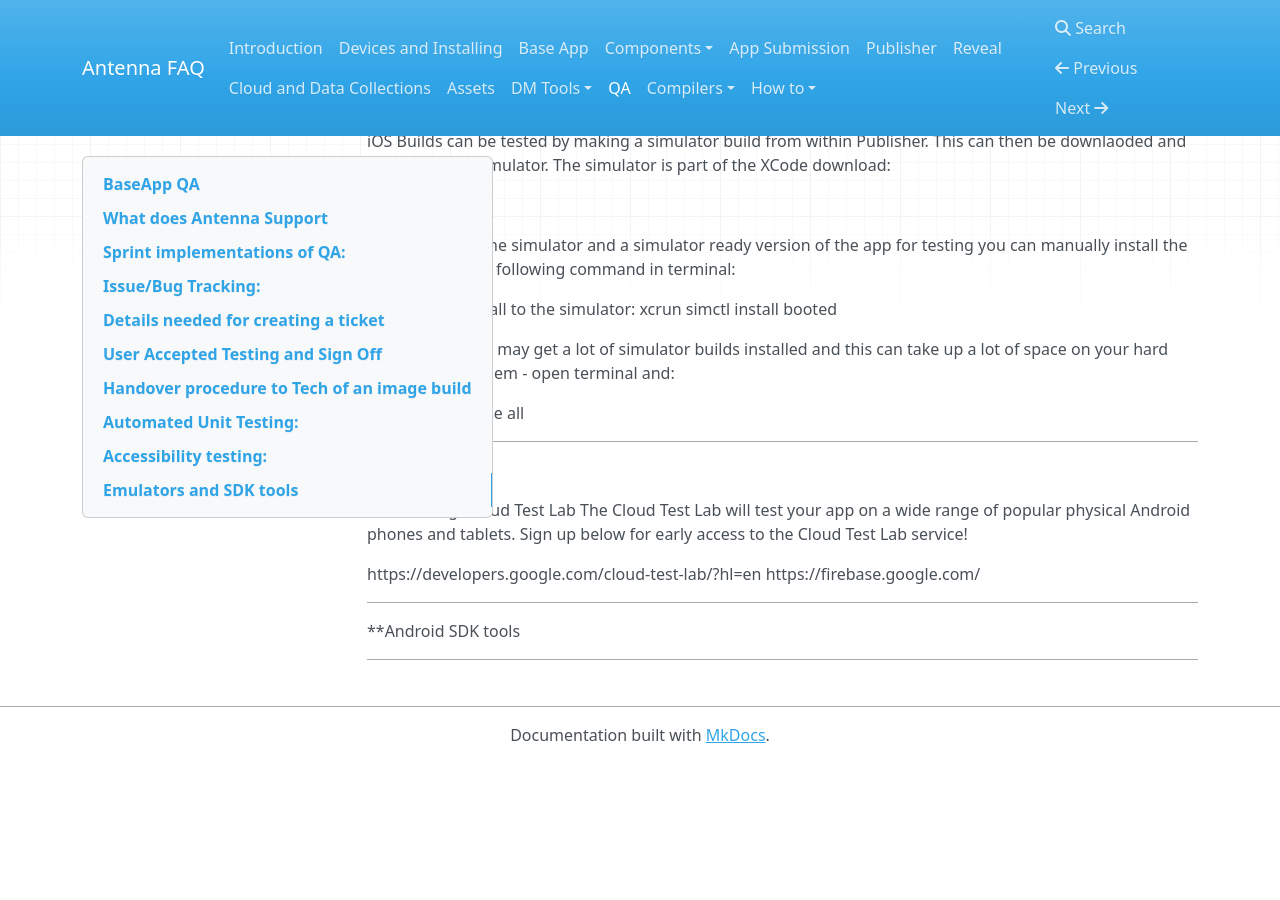
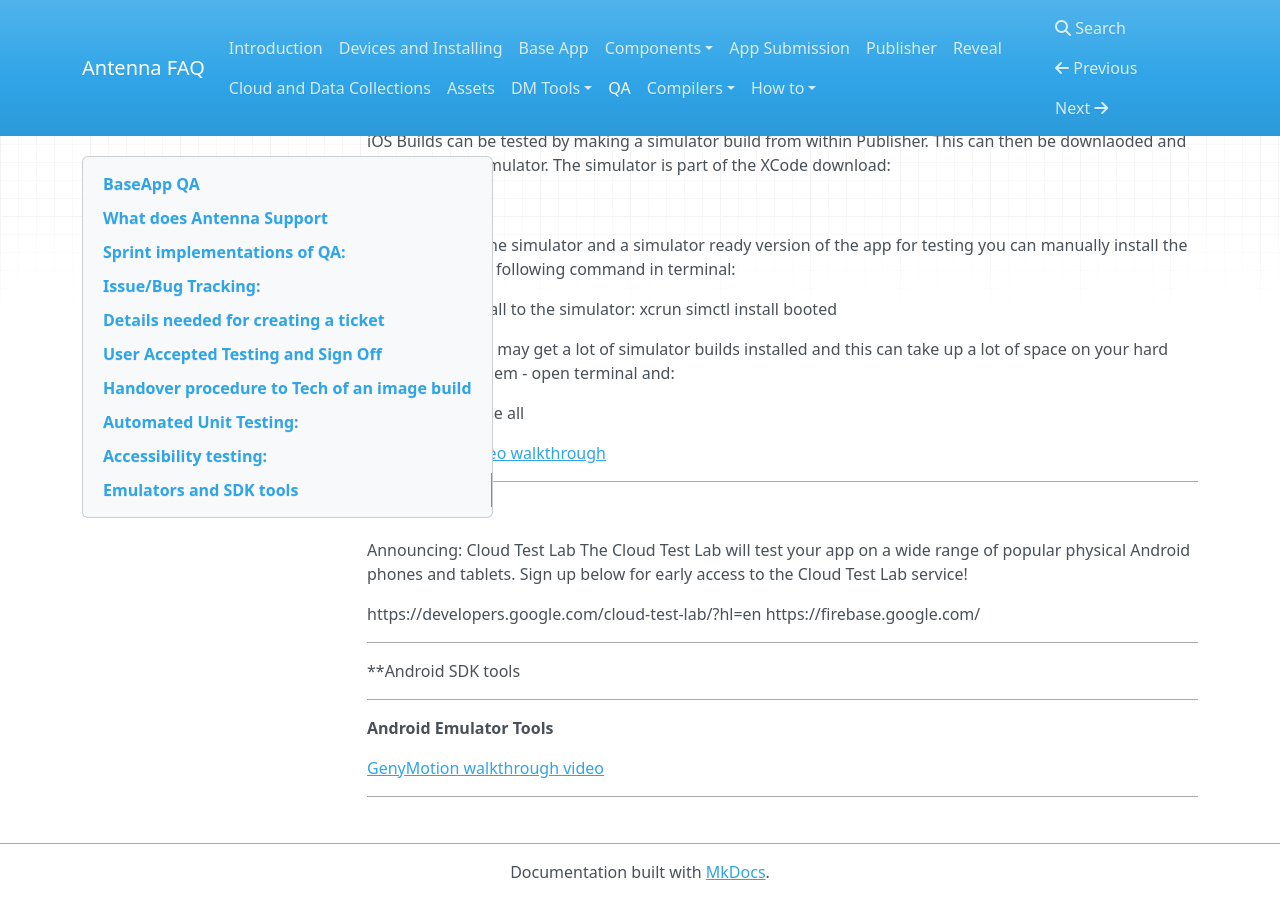
Before and after one commit to denovo/Antenna-faq, an MkDocs documentation site: the page built from docs/qa.md, in a window 1280 px wide and 900 px high, scrolled down 3185 px. Built offline with MkDocs 1.6.1, drawn with Linux system fonts in a browser that asks for light colours; nearby versions of some CDN libraries; old or Windows-style settings are respelled for this version of MkDocs; before the commit the page ends 3948 px from its top, so only the background shows below that.

Commit message:
updated simulator links

```diff
--- a/docs/qa.md
+++ b/docs/qa.md
@@ -157,6 +157,8 @@ After a while you may get a lot of simulator builds installed and this can take
 
 xcrun simctl erase all
 
+[iOS Simulator ideo walkthrough](https://drive.google.com/open?id=0BwiezndqtVwBeWxxRHNMN2t5SWc)
+
 
 ----
 
@@ -174,4 +176,14 @@ https://developers.google.com/cloud-test-lab/?hl=en  https://firebase.google.com
 **Android SDK tools
 
 
+
+
+
 -----
+
+
+**Android Emulator Tools**
+
+[GenyMotion walkthrough video](https://drive.google.com/open?id=0BwiezndqtVwBdzBFTEJIR2VNRGc)
+
+------
```
